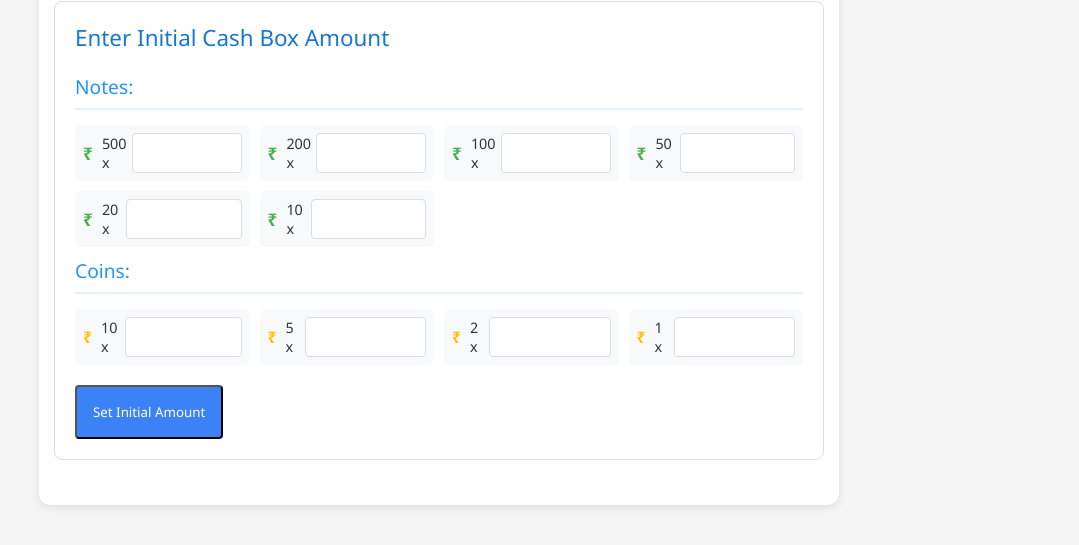
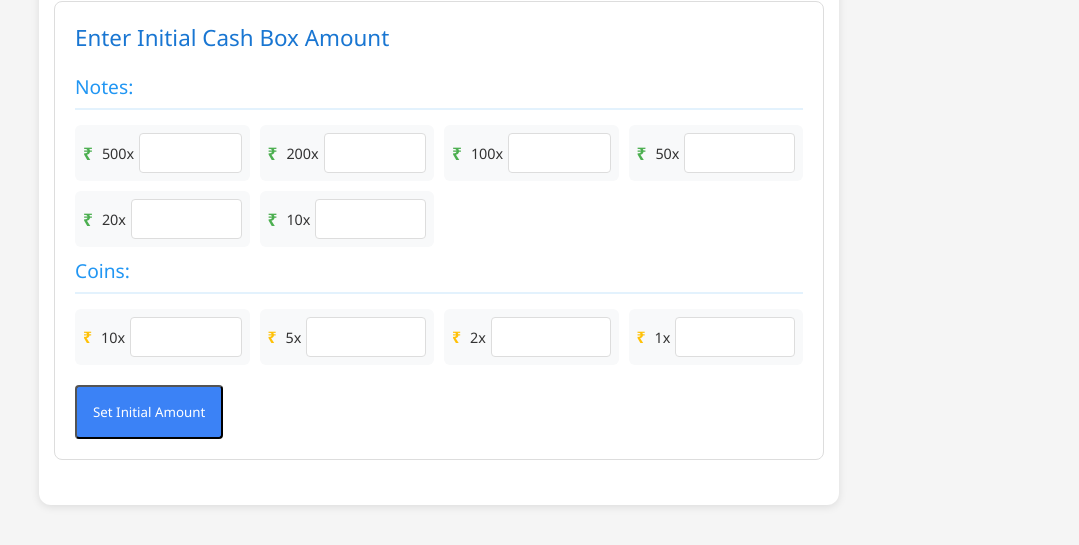
Before and after one commit to sathixh/cashbox, a plain HTML site: page index.html in a window 1280 px wide. Shown: the part 83-628 px from the top of the page, without its empty margins (201-1280 px from the left). Drawn offline with Linux system fonts and the light colour scheme; sample sign-in values are in the browser's storage.

Commit message:
Update index.html

```diff
--- a/index.html
+++ b/index.html
@@ -17,19 +17,19 @@
             <div class="denominations">
                 <h3>Notes:</h3>
                 <div class="input-group">
-                    <label><span class="currency-icon">₹</span>500 x<input type="number" id="note500" min="0" value=""></label>
-                    <label><span class="currency-icon">₹</span>200 x<input type="number" id="note200" min="0" value=""></label>
-                    <label><span class="currency-icon">₹</span>100 x<input type="number" id="note100" min="0" value=""></label>
-                    <label><span class="currency-icon">₹</span>50 x<input type="number" id="note50" min="0" value=""></label>
-                    <label><span class="currency-icon">₹</span>20 x<input type="number" id="note20" min="0" value=""></label>
-                    <label><span class="currency-icon">₹</span>10 x<input type="number" id="note10" min="0" value=""></label>
+                    <label><span class="currency-icon">₹</span>500x <input type="number" id="note500" min="0" value=""></label>
+                    <label><span class="currency-icon">₹</span>200x <input type="number" id="note200" min="0" value=""></label>
+                    <label><span class="currency-icon">₹</span>100x <input type="number" id="note100" min="0" value=""></label>
+                    <label><span class="currency-icon">₹</span>50x <input type="number" id="note50" min="0" value=""></label>
+                    <label><span class="currency-icon">₹</span>20x <input type="number" id="note20" min="0" value=""></label>
+                    <label><span class="currency-icon">₹</span>10x <input type="number" id="note10" min="0" value=""></label>
                 </div>
                 <h3>Coins:</h3>
                 <div class="input-group">
-                    <label><span class="currency-icon coin">₹</span>10 x<input type="number" id="coin10" min="0" value=""></label>
-                    <label><span class="currency-icon coin">₹</span>5 x<input type="number" id="coin5" min="0" value=""></label>
-                    <label><span class="currency-icon coin">₹</span>2 x<input type="number" id="coin2" min="0" value=""></label>
-                    <label><span class="currency-icon coin">₹</span>1 x<input type="number" id="coin1" min="0" value=""></label>
+                    <label><span class="currency-icon coin">₹</span>10x <input type="number" id="coin10" min="0" value=""></label>
+                    <label><span class="currency-icon coin">₹</span>5x <input type="number" id="coin5" min="0" value=""></label>
+                    <label><span class="currency-icon coin">₹</span>2x <input type="number" id="coin2" min="0" value=""></label>
+                    <label><span class="currency-icon coin">₹</span>1x <input type="number" id="coin1" min="0" value=""></label>
                 </div>
             </div>
             <button class="setInitialAmount" id="setInitialAmount">Set Initial Amount</button>
@@ -52,19 +52,19 @@
             <div class="denominations">
                 <h3>Notes:</h3>
                 <div class="input-group">
-                    <label><span class="currency-icon">₹</span>500 x<input type="number" id="addNote500" min="0" value=""></label>
-                    <label><span class="currency-icon">₹</span>200 x<input type="number" id="addNote200" min="0" value=""></label>
-                    <label><span class="currency-icon">₹</span>100 x<input type="number" id="addNote100" min="0" value=""></label>
-                    <label><span class="currency-icon">₹</span>50 x<input type="number" id="addNote50" min="0" value=""></label>
-                    <label><span class="currency-icon">₹</span>20 x<input type="number" id="addNote20" min="0" value=""></label>
-                    <label><span class="currency-icon">₹</span>10 x<input type="number" id="addNote10" min="0" value=""></label>
+                    <label><span class="currency-icon">₹</span>500x <input type="number" id="addNote500" min="0" value=""></label>
+                    <label><span class="currency-icon">₹</span>200x <input type="number" id="addNote200" min="0" value=""></label>
+                    <label><span class="currency-icon">₹</span>100x <input type="number" id="addNote100" min="0" value=""></label>
+                    <label><span class="currency-icon">₹</span>50x <input type="number" id="addNote50" min="0" value=""></label>
+                    <label><span class="currency-icon">₹</span>20x <input type="number" id="addNote20" min="0" value=""></label>
+                    <label><span class="currency-icon">₹</span>10x <input type="number" id="addNote10" min="0" value=""></label>
                 </div>
                 <h3>Coins:</h3>
                 <div class="input-group">
-                    <label><span class="currency-icon coin">₹</span>10 x<input type="number" id="addCoin10" min="0" value=""></label>
-                    <label><span class="currency-icon coin">₹</span>5 x<input type="number" id="addCoin5" min="0" value=""></label>
-                    <label><span class="currency-icon coin">₹</span>2 x<input type="number" id="addCoin2" min="0" value=""></label>
-                    <label><span class="currency-icon coin">₹</span>1 x<input type="number" id="addCoin1" min="0" value=""></label>
+                    <label><span class="currency-icon coin">₹</span>10x <input type="number" id="addCoin10" min="0" value=""></label>
+                    <label><span class="currency-icon coin">₹</span>5x <input type="number" id="addCoin5" min="0" value=""></label>
+                    <label><span class="currency-icon coin">₹</span>2x <input type="number" id="addCoin2" min="0" value=""></label>
+                    <label><span class="currency-icon coin">₹</span>1x <input type="number" id="addCoin1" min="0" value=""></label>
                 </div>
             </div>
             <div class="total-amount">
@@ -86,19 +86,19 @@
                 <h3>Amount Received:</h3>
                 <div class="input-group">
                     <h4>Notes:</h4>
-                    <label><span class="currency-icon">₹</span>500 x<input type="number" id="receivedNote500" min="0" value=""></label>
-                    <label><span class="currency-icon">₹</span>200 x<input type="number" id="receivedNote200" min="0" value=""></label>
-                    <label><span class="currency-icon">₹</span>100 x<input type="number" id="receivedNote100" min="0" value=""></label>
-                    <label><span class="currency-icon">₹</span>50 x<input type="number" id="receivedNote50" min="0" value=""></label>
-                    <label><span class="currency-icon">₹</span>20 x<input type="number" id="receivedNote20" min="0" value=""></label>
-                    <label><span class="currency-icon">₹</span>10 x<input type="number" id="receivedNote10" min="0" value=""></label>
+                    <label><span class="currency-icon">₹</span>500x <input type="number" id="receivedNote500" min="0" value=""></label>
+                    <label><span class="currency-icon">₹</span>200x <input type="number" id="receivedNote200" min="0" value=""></label>
+                    <label><span class="currency-icon">₹</span>100x <input type="number" id="receivedNote100" min="0" value=""></label>
+                    <label><span class="currency-icon">₹</span>50x <input type="number" id="receivedNote50" min="0" value=""></label>
+                    <label><span class="currency-icon">₹</span>20x <input type="number" id="receivedNote20" min="0" value=""></label>
+                    <label><span class="currency-icon">₹</span>10x <input type="number" id="receivedNote10" min="0" value=""></label>
                 </div>
                 <div class="input-group">
                     <h4>Coins:</h4>
-                    <label><span class="currency-icon coin">₹</span>10 x<input type="number" id="receivedCoin10" min="0" value=""></label>
-                    <label><span class="currency-icon coin">₹</span>5 x<input type="number" id="receivedCoin5" min="0" value=""></label>
-                    <label><span class="currency-icon coin">₹</span>2 x<input type="number" id="receivedCoin2" min="0" value=""></label>
-                    <label><span class="currency-icon coin">₹</span>1 x<input type="number" id="receivedCoin1" min="0" value=""></label>
+                    <label><span class="currency-icon coin">₹</span>10x <input type="number" id="receivedCoin10" min="0" value=""></label>
+                    <label><span class="currency-icon coin">₹</span>5x <input type="number" id="receivedCoin5" min="0" value=""></label>
+                    <label><span class="currency-icon coin">₹</span>2x <input type="number" id="receivedCoin2" min="0" value=""></label>
+                    <label><span class="currency-icon coin">₹</span>1x <input type="number" id="receivedCoin1" min="0" value=""></label>
                 </div>
                 <div class="total-amount">
                     <h3>Total Amount Received: <span id="totalAmountReceived">₹0</span></h3>
```
